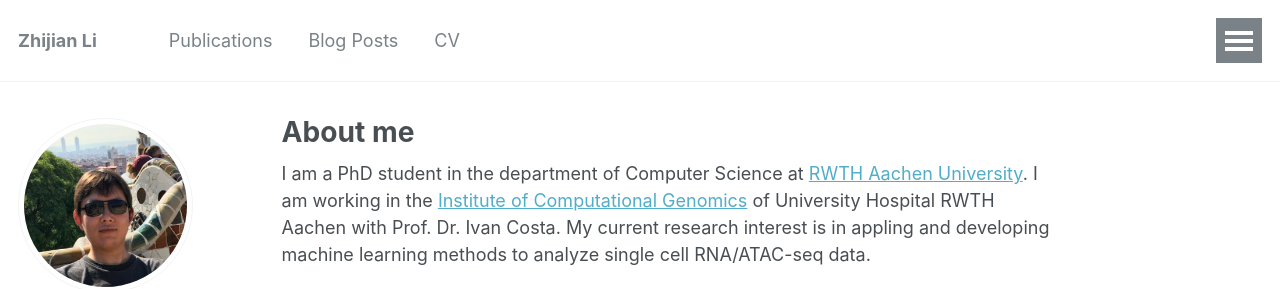
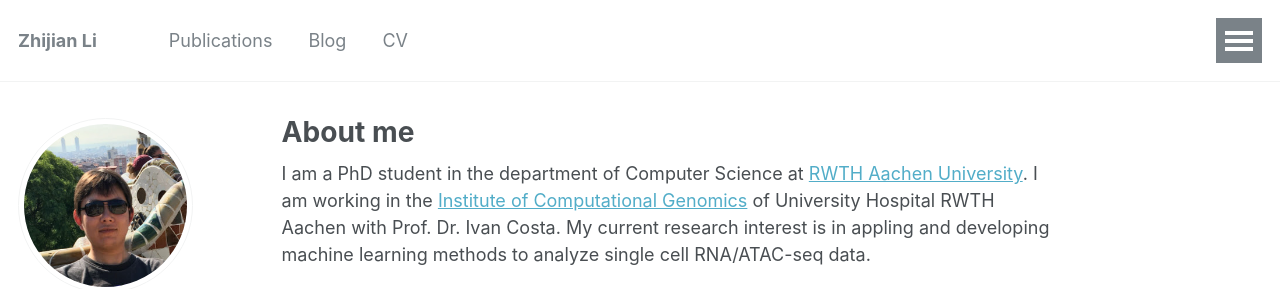
Before and after one commit to lzj1769/lzj1769.github.io, a Jekyll site: the page built from _pages/about.md, in a window 1280 px wide. Shown: the top 289 px of the page. Built offline with Jekyll 4.4.1, drawn with Linux system fonts in a browser that asks for light colours; some web fonts are replaced.

Commit message:
update navigation

```diff
--- a/_data/navigation.yml
+++ b/_data/navigation.yml
@@ -9,10 +9,7 @@ main:
   #- title: "Teaching"
   #  url: /teaching/
 
-  #- title: "Portfolio"
-  #  url: /portfolio/
-
-  - title: "Blog Posts"
+  - title: "Blog"
     url: /year-archive/
 
   - title: "CV"
```
Also changed, not shown: README.md (line endings or trailing spaces).
